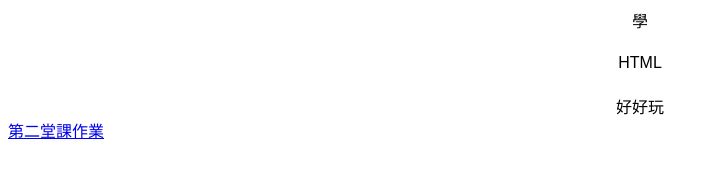
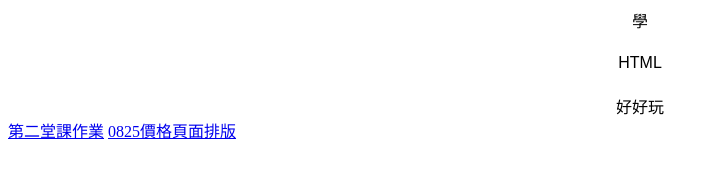
Before and after one commit to Dorislee0626/hw-week1, a plain HTML site: page index.html in a window 1280 px wide. Shown: the whole page, without its empty margins (0-719 px from the left). Drawn offline with Linux system fonts and the light colour scheme.

Commit message:
Add files via upload

```diff
--- a/index.html
+++ b/index.html
@@ -10,7 +10,7 @@
 <div  align="center">學<p>HTML</p>好好玩
 </div>
 <a href="ex01.html"target="_blank">第二堂課作業</a>
-
+<a href="ex01.html"target="_blank">0825價格頁面排版</a>
 
 </body>
 </html>
```
